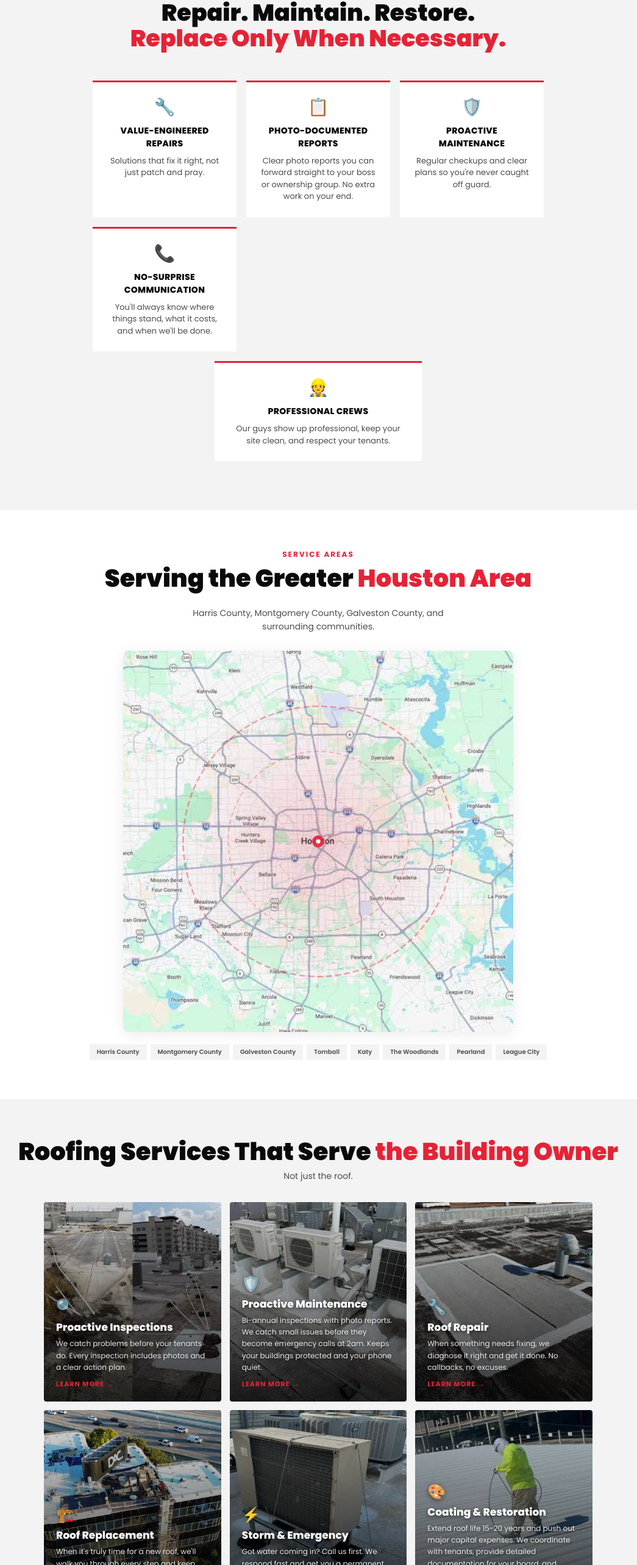
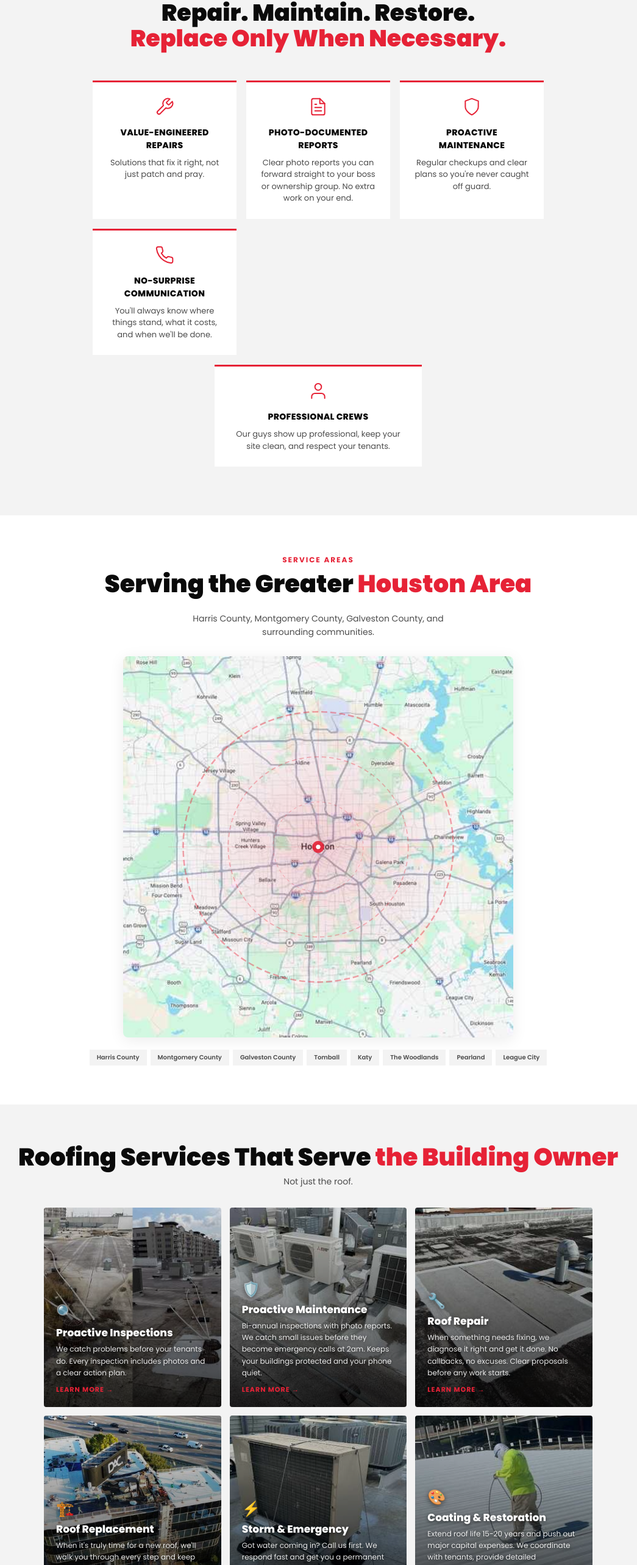
Before and after one commit to zacohara/coons-commercial-upgrade, a React (Vite) app: page / in a window 1280 px wide. Shown: the part 1086-3652 px from the top of the page at 61% size, without its empty margins (118-1163 px from the left). Built offline with nearby package versions, Linux system fonts and the light colour scheme.

Commit message:
V19: Design critique fixes - SVG icons, responsive stats, footer layout, wider before/after, card text balance

```diff
--- a/src/App.jsx
+++ b/src/App.jsx
@@ -194,12 +194,13 @@ function LogoBar() {
 }
 
 function Difference() {
+  const iconStyle = { width: 32, height: 32, stroke: C.red, strokeWidth: 1.5, fill: "none", strokeLinecap: "round", strokeLinejoin: "round" };
   const items = [
-    { icon: "🔧", title: "Value-Engineered Repairs", desc: "Solutions that fix it right, not just patch and pray." },
-    { icon: "📋", title: "Photo-Documented Reports", desc: "Clear photo reports you can forward straight to your boss or ownership group. No extra work on your end." },
-    { icon: "🛡️", title: "Proactive Maintenance", desc: "Regular checkups and clear plans so you're never caught off guard." },
-    { icon: "📞", title: "No-Surprise Communication", desc: "You'll always know where things stand, what it costs, and when we'll be done." },
-    { icon: "👷", title: "Professional Crews", desc: "Our guys show up professional, keep your site clean, and respect your tenants." },
+    { icon: <svg viewBox="0 0 24 24" style={iconStyle}><path d="M14.7 6.3a1 1 0 000 1.4l1.6 1.6a1 1 0 001.4 0l3.77-3.77a6 6 0 01-7.94 7.94l-6.91 6.91a2.12 2.12 0 01-3-3l6.91-6.91a6 6 0 017.94-7.94l-3.76 3.76z"/></svg>, title: "Value-Engineered Repairs", desc: "Solutions that fix it right, not just patch and pray." },
+    { icon: <svg viewBox="0 0 24 24" style={iconStyle}><path d="M14 2H6a2 2 0 00-2 2v16a2 2 0 002 2h12a2 2 0 002-2V8z"/><polyline points="14 2 14 8 20 8"/><line x1="16" y1="13" x2="8" y2="13"/><line x1="16" y1="17" x2="8" y2="17"/><polyline points="10 9 9 9 8 9"/></svg>, title: "Photo-Documented Reports", desc: "Clear photo reports you can forward straight to your boss or ownership group. No extra work on your end." },
+    { icon: <svg viewBox="0 0 24 24" style={iconStyle}><path d="M12 22s8-4 8-10V5l-8-3-8 3v7c0 6 8 10 8 10z"/></svg>, title: "Proactive Maintenance", desc: "Regular checkups and clear plans so you're never caught off guard." },
+    { icon: <svg viewBox="0 0 24 24" style={iconStyle}><path d="M22 16.92v3a2 2 0 01-2.18 2 19.79 19.79 0 01-8.63-3.07 19.5 19.5 0 01-6-6A19.79 19.79 0 012.12 4.18 2 2 0 014.11 2h3a2 2 0 012 1.72c.127.96.361 1.903.7 2.81a2 2 0 01-.45 2.11L8.09 9.91a16 16 0 006 6l1.27-1.27a2 2 0 012.11-.45c.907.339 1.85.573 2.81.7A2 2 0 0122 16.92z"/></svg>, title: "No-Surprise Communication", desc: "You'll always know where things stand, what it costs, and when we'll be done." },
+    { icon: <svg viewBox="0 0 24 24" style={iconStyle}><path d="M20 21v-2a4 4 0 00-4-4H8a4 4 0 00-4 4v2"/><circle cx="12" cy="7" r="4"/></svg>, title: "Professional Crews", desc: "Our guys show up professional, keep your site clean, and respect your tenants." },
   ];
   return (
     <section style={{ background: C.light, padding: "80px clamp(16px,4vw,48px)" }}>
@@ -216,7 +217,7 @@ function Difference() {
               <div key={it.title} style={{ gridColumn: "1 / -1", maxWidth: 340, margin: "0 auto", width: "100%" }}>
                 <Fade delay={i * 0.06}>
                   <div style={{ background: "#fff", padding: 24, textAlign: "center", borderTop: `3px solid ${C.red}`, height: "100%", transition: "transform 0.3s" }} onMouseOver={e=>e.currentTarget.style.transform="translateY(-4px)"} onMouseOut={e=>e.currentTarget.style.transform="translateY(0)"}>
-                    <div style={{ fontSize: 28, marginBottom: 12 }}>{it.icon}</div>
+                    <div style={{ marginBottom: 12 }}>{it.icon}</div>
                     <div style={{ fontFamily: F, fontSize: 14, fontWeight: 800, color: C.black, marginBottom: 8, textTransform: "uppercase", letterSpacing: 0.3 }}>{it.title}</div>
                     <div style={{ fontFamily: F, fontSize: 13, color: C.slate, lineHeight: 1.5 }}>{it.desc}</div>
                   </div>
@@ -225,7 +226,7 @@ function Difference() {
             ) : (
               <Fade key={it.title} delay={i * 0.06}>
                 <div style={{ background: "#fff", padding: 24, textAlign: "center", borderTop: `3px solid ${C.red}`, height: "100%", transition: "transform 0.3s" }} onMouseOver={e=>e.currentTarget.style.transform="translateY(-4px)"} onMouseOut={e=>e.currentTarget.style.transform="translateY(0)"}>
-                  <div style={{ fontSize: 28, marginBottom: 12 }}>{it.icon}</div>
+                  <div style={{ marginBottom: 12 }}>{it.icon}</div>
                   <div style={{ fontFamily: F, fontSize: 14, fontWeight: 800, color: C.black, marginBottom: 8, textTransform: "uppercase", letterSpacing: 0.3 }}>{it.title}</div>
                   <div style={{ fontFamily: F, fontSize: 13, color: C.slate, lineHeight: 1.5 }}>{it.desc}</div>
                 </div>
@@ -282,9 +283,9 @@ function Services() {
   const svcs = [
     {t:"Proactive Inspections",d:"We catch problems before your tenants do. Every inspection includes photos and a clear action plan.",p:PH_INSPECTION,i:"🔍",slug:"inspections"},
     {t:"Proactive Maintenance",d:"Bi-annual inspections with photo reports. We catch small issues before they become emergency calls at 2am. Keeps your buildings protected and your phone quiet.",p:PH_MAINTENANCE,i:"🛡️",slug:"maintenance"},
-    {t:"Roof Repair",d:"When something needs fixing, we diagnose it right and get it done. No callbacks, no excuses.",p:PH_REPAIR,i:"🔧",slug:"repair"},
-    {t:"Roof Replacement",d:"When it's truly time for a new roof, we'll walk you through every step and keep you in the loop the whole way.",p:PH_ROOF_PROJECT,i:"🏗️",slug:"replacement"},
-    {t:"Storm & Emergency",d:"Got water coming in? Call us first. We respond fast and get you a permanent fix, not a band-aid.",p:PH_EMERGENCY,i:"⚡",slug:"emergency"},
+    {t:"Roof Repair",d:"When something needs fixing, we diagnose it right and get it done. No callbacks, no excuses. Clear proposals before any work starts.",p:PH_REPAIR,i:"🔧",slug:"repair"},
+    {t:"Roof Replacement",d:"When it's truly time for a new roof, we'll walk you through every step and keep you in the loop the whole way. Full documentation throughout.",p:PH_ROOF_PROJECT,i:"🏗️",slug:"replacement"},
+    {t:"Storm & Emergency",d:"Got water coming in? Call us first. We respond fast and get you a permanent fix, not a band-aid. Same-day response across the Houston metro.",p:PH_EMERGENCY,i:"⚡",slug:"emergency"},
     {t:"Coating & Restoration",d:"Extend roof life 15-20 years and push out major capital expenses. We coordinate with tenants, provide detailed documentation for your board, and complete work with minimal disruption.",p:PH_COATINGS,i:"🎨",slug:"coatings"},
   ];
   return (
@@ -318,11 +319,12 @@ function Services() {
   );
 }
 function Process() {
+  const pIconStyle = { width: 36, height: 36, stroke: C.red, strokeWidth: 1.5, fill: "none", strokeLinecap: "round", strokeLinejoin: "round" };
   const steps = [
-    { icon: "📍", title: "Always Know What's Happening", desc: "Real-time updates, not vague check-ins. You'll never wonder where things stand." },
-    { icon: "📸", title: "Proof in Your Inbox", desc: "Every repair comes with after-photos and a summary you can forward straight to ownership." },
-    { icon: "✅", title: "Zero Surprises", desc: "Clear scope, clear pricing, clear timeline. Built for how property managers actually work." },
-    { icon: "⚡", title: "Fast, Human Response", desc: "Need an update now? Call or text. No chasing, no waiting, no voicemail loops." },
+    { icon: <svg viewBox="0 0 24 24" style={pIconStyle}><path d="M21 10c0 7-9 13-9 13s-9-6-9-13a9 9 0 0118 0z"/><circle cx="12" cy="10" r="3"/></svg>, title: "Always Know What's Happening", desc: "Real-time updates, not vague check-ins. You'll never wonder where things stand." },
+    { icon: <svg viewBox="0 0 24 24" style={pIconStyle}><rect x="3" y="3" width="18" height="18" rx="2" ry="2"/><circle cx="8.5" cy="8.5" r="1.5"/><polyline points="21 15 16 10 5 21"/></svg>, title: "Proof in Your Inbox", desc: "Every repair comes with after-photos and a summary you can forward straight to ownership." },
+    { icon: <svg viewBox="0 0 24 24" style={pIconStyle}><polyline points="9 11 12 14 22 4"/><path d="M21 12v7a2 2 0 01-2 2H5a2 2 0 01-2-2V5a2 2 0 012-2h11"/></svg>, title: "Zero Surprises", desc: "Clear scope, clear pricing, clear timeline. Built for how property managers actually work." },
+    { icon: <svg viewBox="0 0 24 24" style={pIconStyle}><polygon points="13 2 3 14 12 14 11 22 21 10 12 10 13 2"/></svg>, title: "Fast, Human Response", desc: "Need an update now? Call or text. No chasing, no waiting, no voicemail loops." },
   ];
   return (
     <section style={{ background: "#fff", padding: "64px 16px" }}>
@@ -355,7 +357,7 @@ function Process() {
           {steps.map((st, i) => (
             <Fade key={st.title} delay={i * 0.08}>
               <div style={{ background: C.light, padding: 28, textAlign: "center", borderBottom: `3px solid ${C.red}`, height: "100%" }}>
-                <div style={{ fontSize: 32, marginBottom: 16 }}>{st.icon}</div>
+                <div style={{ marginBottom: 16 }}>{st.icon}</div>
                 <div style={{ fontFamily: F, fontSize: 15, fontWeight: 800, color: C.black, marginBottom: 8 }}>{st.title}</div>
                 <div style={{ fontFamily: F, fontSize: 13, color: C.slate, lineHeight: 1.6 }}>{st.desc}</div>
               </div>
@@ -381,7 +383,7 @@ function About() {
           <p style={{ fontFamily: F, fontSize: 15, color: "rgba(255,255,255,0.78)", lineHeight: 1.8, marginBottom: 32 }}>You deal with the decision-maker, not a salesperson. That's how we maintain the documentation standards, communication, and quality that commercial clients require.</p>
         </Fade>
         <Fade delay={0.15}>
-          <div style={{ display: "grid", gridTemplateColumns: "repeat(4, 1fr)", gap: 12, marginBottom: 24 }}>
+          <div style={{ display: "grid", gridTemplateColumns: "repeat(auto-fit, minmax(140px, 1fr))", gap: 12, marginBottom: 24 }}>
             {[["9","Manufacturer Certs"],["100s","Projects Done"],["3+","Years in Business"],["5.0★","Google Rating"]].map(([n,l])=>(
               <div key={n} style={{ background: C.card, padding: "20px 12px", borderRadius: 4 }}>
                 <div style={{ fontFamily: F, fontSize: 32, fontWeight: 900, color: C.red, textShadow: "0 2px 8px rgba(230,34,54,0.25)" }}>{n}</div>
@@ -405,7 +407,7 @@ function About() {
 function BeforeAfter() {
   return (
     <section style={{ background: C.light, padding: "64px 16px" }}>
-      <div style={{ maxWidth: 600, margin: "0 auto", textAlign: "center" }}>
+      <div style={{ maxWidth: 800, margin: "0 auto", textAlign: "center" }}>
         <Fade>
           <p style={{ fontFamily: F, fontSize: 12, fontWeight: 700, color: C.red, letterSpacing: 2, textTransform: "uppercase", marginBottom: 8 }}>Real Results</p>
           <h2 style={{ fontFamily: F, fontWeight: 900, fontSize: "clamp(24px,6vw,38px)", color: C.black, lineHeight: 1.1, marginBottom: 24 }}>See the <span style={{ color: C.red }}>Difference</span></h2>
@@ -587,7 +589,7 @@ function Footer() {
     <footer style={{ background: "#000", padding: "48px clamp(16px,4vw,48px) 24px", borderTop: "1px solid #1a1a1a" }}>
       <div style={{ maxWidth: 1200, margin: "0 auto" }}>
         <div style={{ display: "grid", gridTemplateColumns: "repeat(auto-fit, minmax(180px, 1fr))", gap: 32, marginBottom: 40 }}>
-          <div style={{ gridColumn: "1 / -1" }}>
+          <div>
             <div style={{ marginBottom: 12 }}>
               <img src={COONS_LOGO_W} alt="Coons Roofing" style={{ height: 22 }} />
             </div>
```
